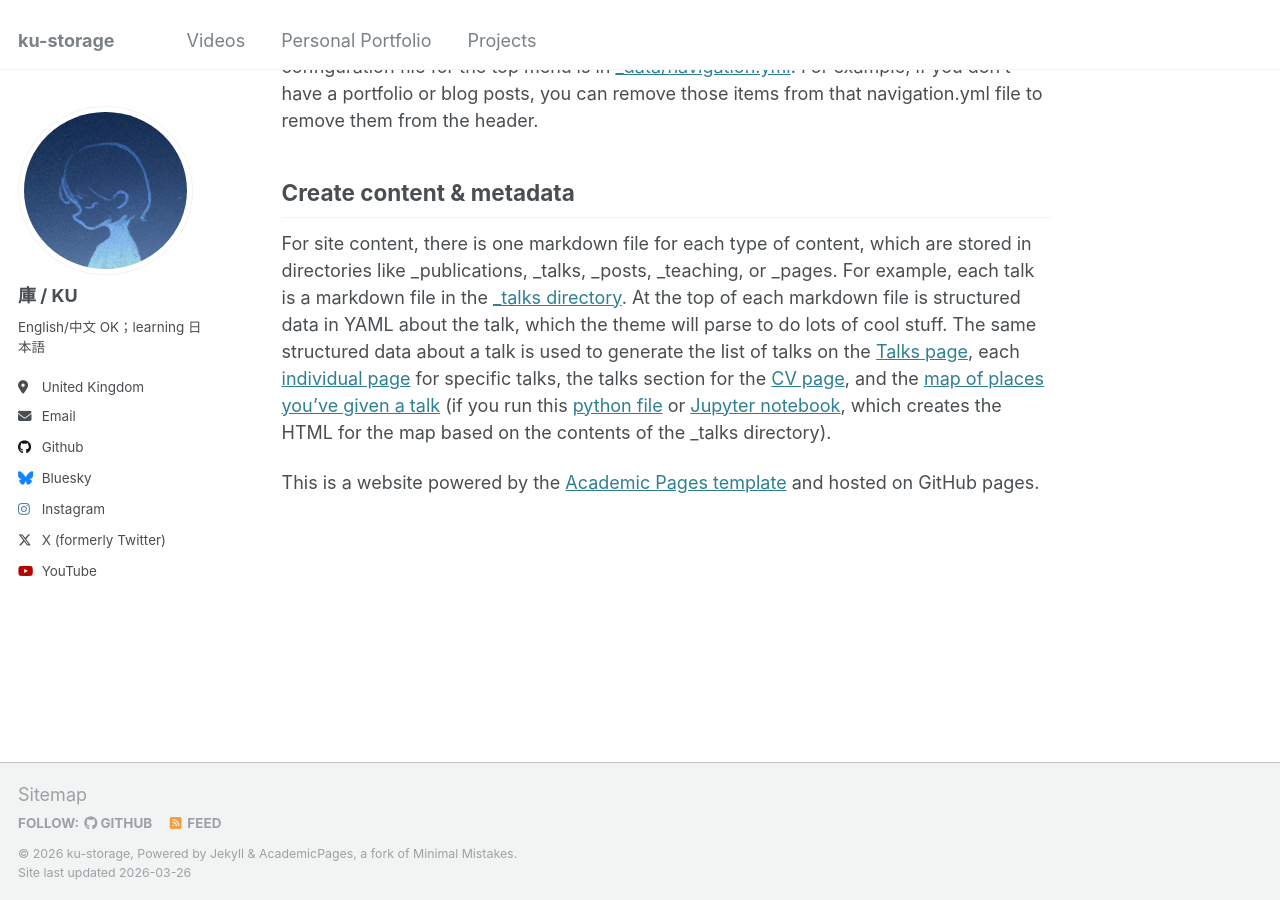
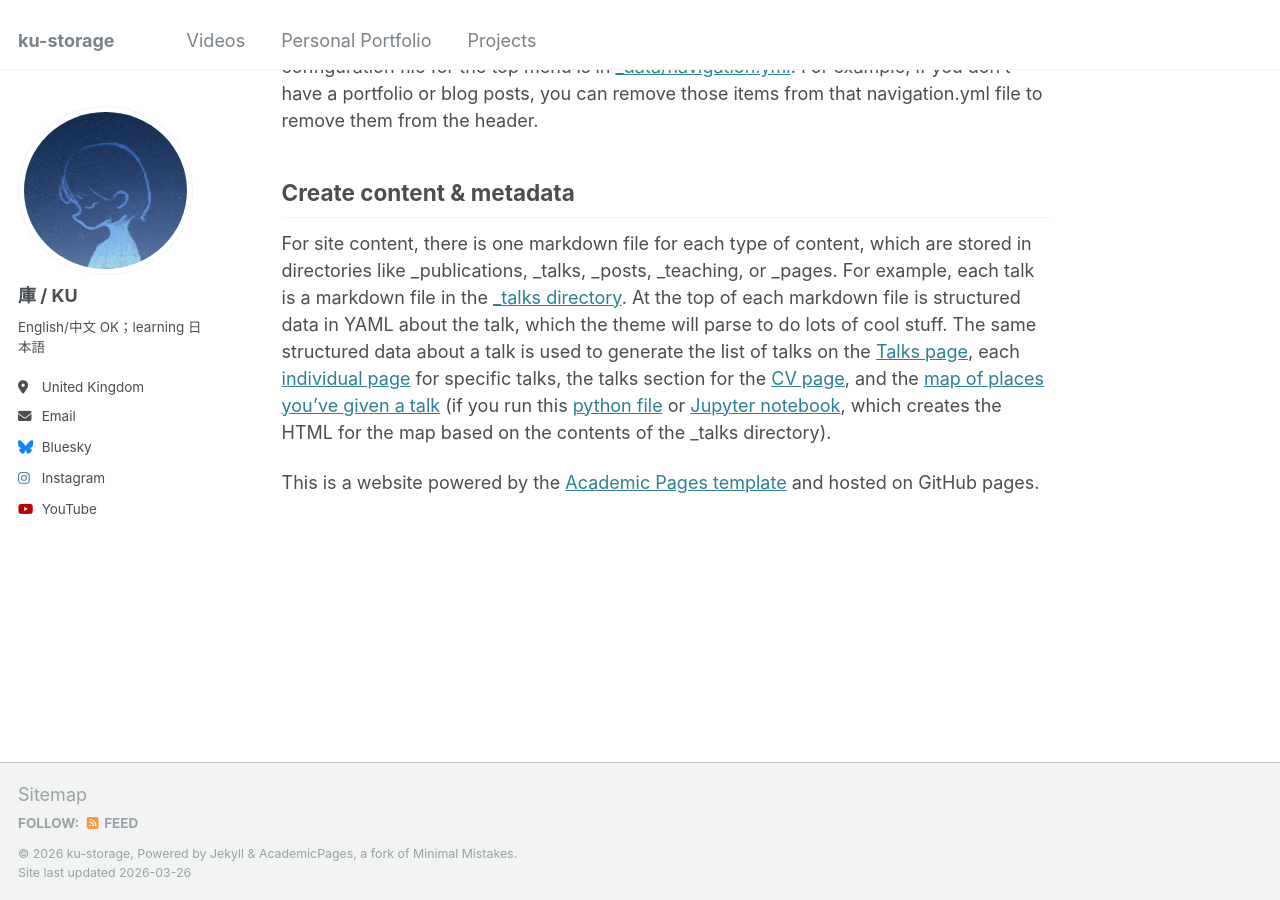
Before and after one commit to ku-storage/ku-storage.github.io, a Jekyll site: the page built from _pages/about.md, in a window 1280 px wide and 900 px high, scrolled down 1822 px. Built offline with Jekyll 4.4.1, drawn with Linux system fonts in a browser that asks for light colours; some of the changed lines change nothing that is shown.

Commit message:
Update _config.yml

```diff
--- a/_config.yml
+++ b/_config.yml
@@ -44,12 +44,12 @@ author:
   bitbucket        : # Username - Update with your username on the site
   codepen          : # Username
   dribbble         : # Username
-  github           : "ku-storage"
+  github           : # Username
   kaggle           : # Username
   stackoverflow    : # User number or user number and name (i.e., use "1" or "1/jeff-atwood")
 
   # Social media
-  twitter          : "ku_storage"
+  twitter          : # Username
   instagram        : "ku_storage"
   youtube          : "ku_storage"
   bluesky          : "kustorage.bsky.social" # Replace this with you Bluesky username
```
